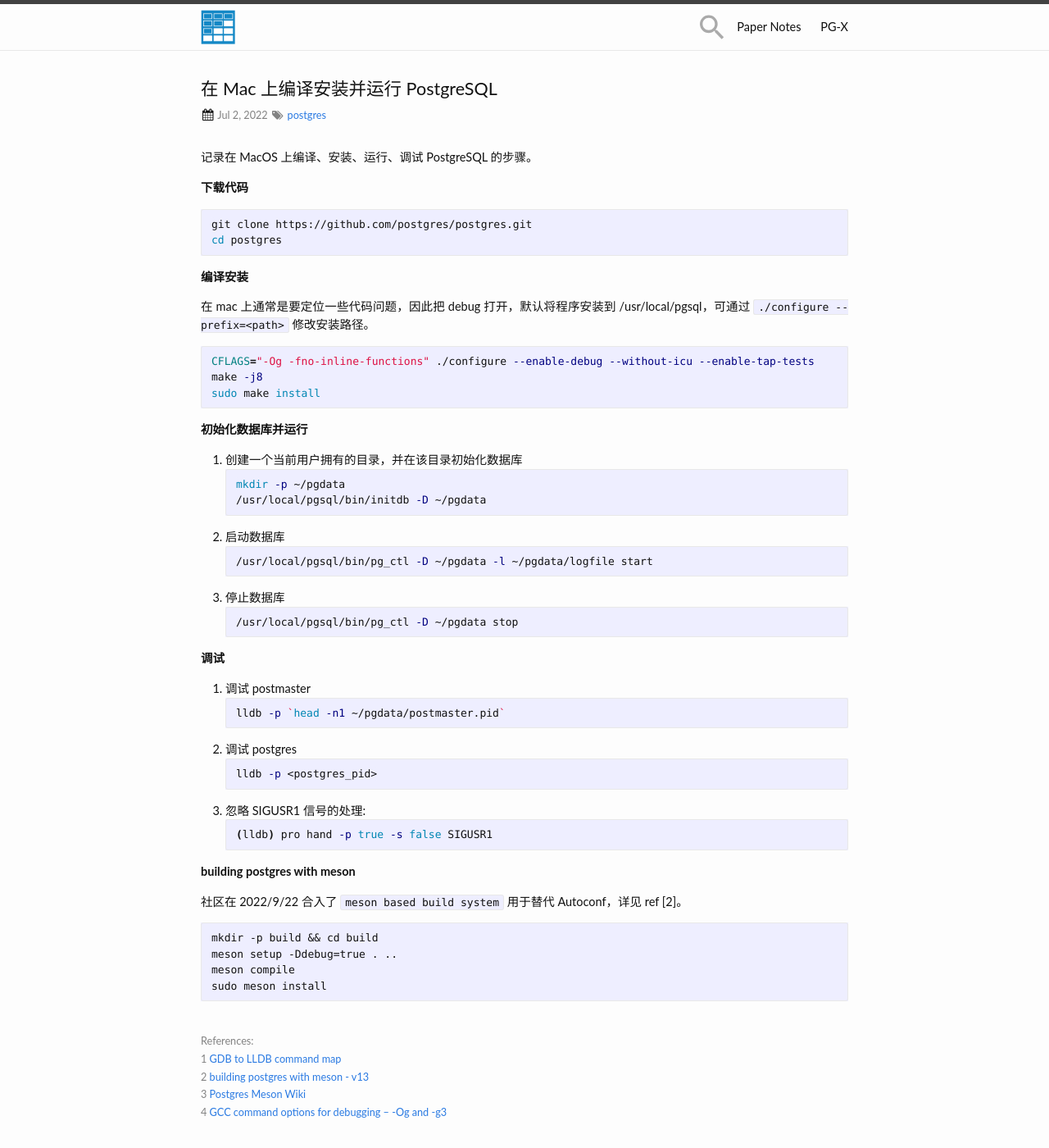
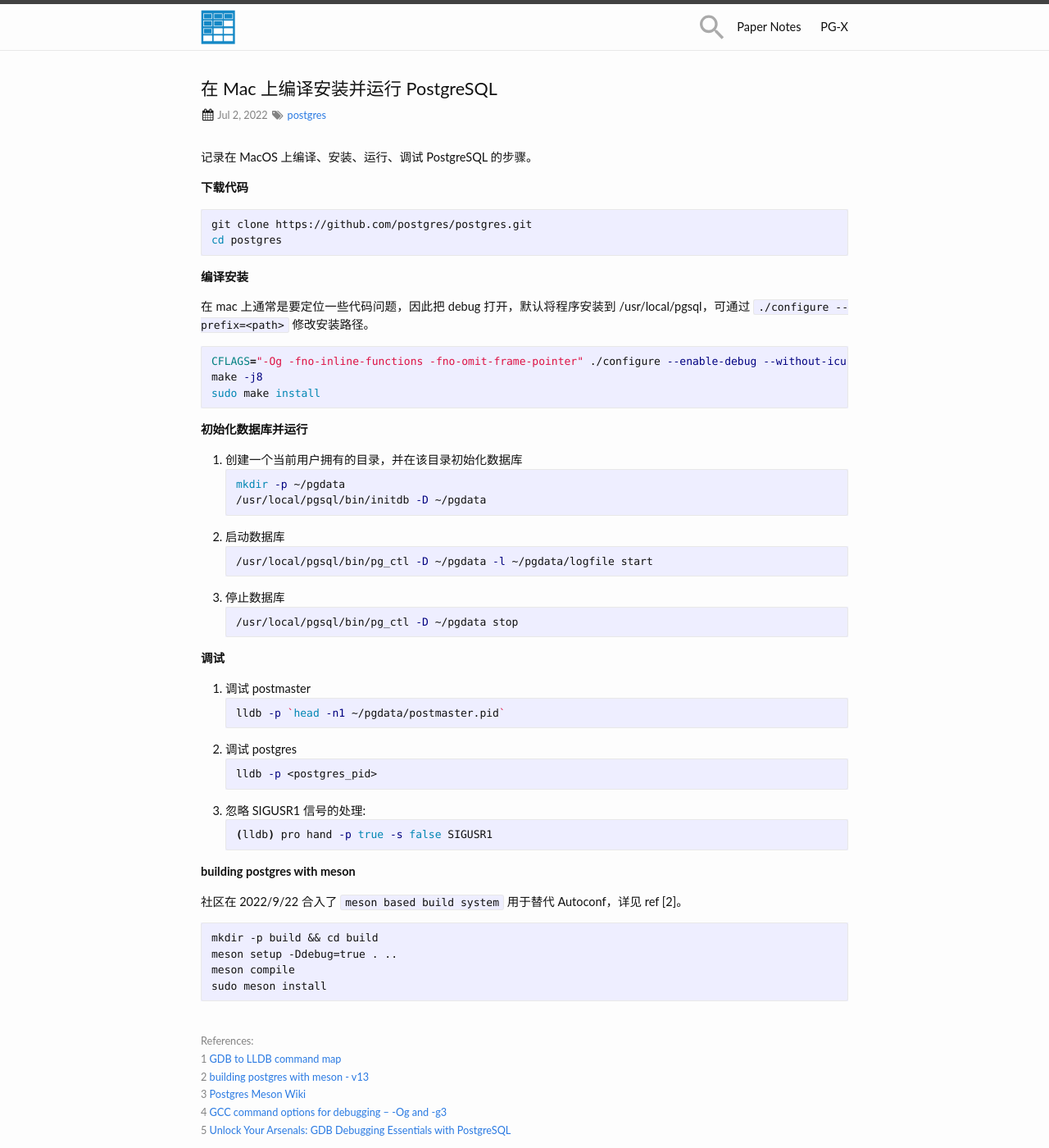
Before and after one commit to zhjwpku/zhjwpku.github.io, a Jekyll site: the page built from _posts/2022-07-02-compile-install-and-run-postgresql-on-mac.md, in a window 1280 px wide and 1400 px high. Shown: the whole window at 82% size. Built offline with Jekyll 4.4.1, drawn with Linux system fonts in a browser that asks for light colours; comment, search, counter and statistics services are not loaded.

Commit message:
-fno-omit-frame-pointer
Signed-off-by: Zhao Junwang <zhjwpku@gmail.com>

````diff
--- a/_posts/2022-07-02-compile-install-and-run-postgresql-on-mac.md
+++ b/_posts/2022-07-02-compile-install-and-run-postgresql-on-mac.md
@@ -20,7 +20,7 @@
 在 mac 上通常是要定位一些代码问题，因此把 debug 打开，默认将程序安装到 /usr/local/pgsql，可通过 `./configure --prefix=<path>` 修改安装路径。
 
 ```shell
-CFLAGS="-Og -fno-inline-functions" ./configure --enable-debug --without-icu --enable-tap-tests
+CFLAGS="-Og -fno-inline-functions -fno-omit-frame-pointer" ./configure --enable-debug --without-icu --enable-tap-tests
 make -j8
 sudo make install
 ```
@@ -80,5 +80,6 @@
 1 [GDB to LLDB command map](https://lldb.llvm.org/use/map.html)<br>
 2 [building postgres with meson - v13](https://www.postgresql.org/message-id/20220915022626.5xx3ccgkzpkqw5mq@awork3.anarazel.de)<br>
 3 [Postgres Meson Wiki](https://wiki.postgresql.org/wiki/Meson)<br>
-4 [GCC command options for debugging – -Og and -g3](http://kristerw.blogspot.com/2018/02/gcc-command-options-for-debugging-og.html)
+4 [GCC command options for debugging – -Og and -g3](http://kristerw.blogspot.com/2018/02/gcc-command-options-for-debugging-og.html)<br>
+5 [Unlock Your Arsenals: GDB Debugging Essentials with PostgreSQL](https://www.techbuddies.io/2023/10/30/unlock-your-arsenals-gdb-debugging-essentials-with-postgresql/)
 </span>
````
